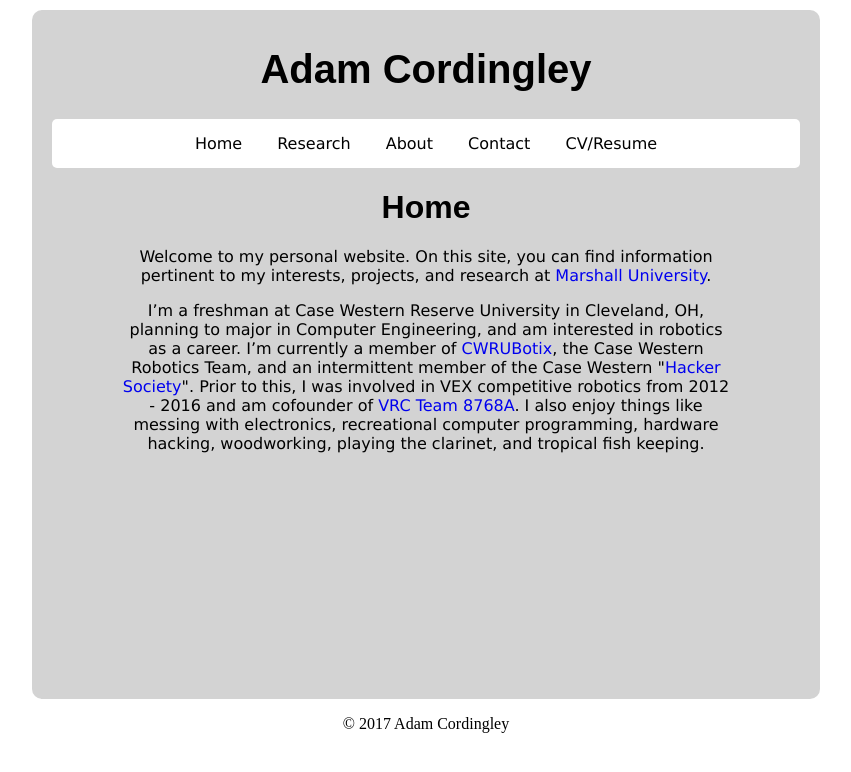
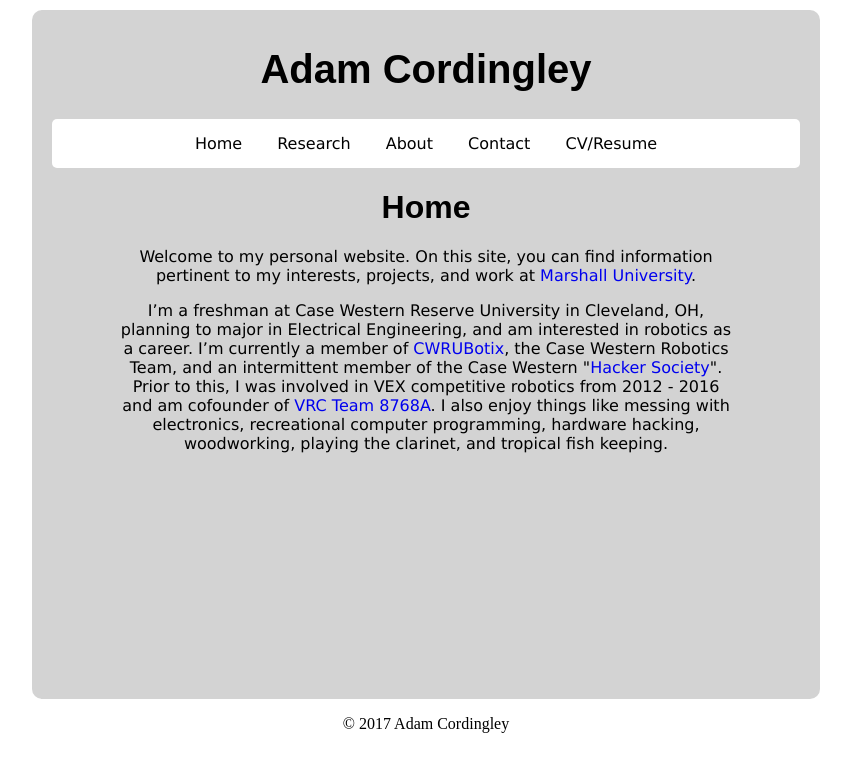
Before and after one commit to AdamC19/AdamC19.github.io, a Jekyll site: the page built from index.html, in a window 1280 px wide. Shown: the top 772 px of the page, without its empty margins (214-1065 px from the left). Built offline with Jekyll 4.4.1, drawn with Linux system fonts in a browser that asks for light colours; comment, search, counter and statistics services are not loaded.

Commit message:
Update language of bio

```diff
--- a/index.html
+++ b/index.html
@@ -1,5 +1,5 @@
 ---
 title: Home
 ---
-<p>Welcome to my personal website. On this site, you can find information pertinent to my interests, projects, and research at <a href="http://www.marshall.edu">Marshall University</a>.</p>
-<p>I&rsquo;m a freshman at Case Western Reserve University in Cleveland, OH, planning to major in Computer Engineering, and am interested in robotics as a career. I&rsquo;m currently a member of <a href="http://cwrubotix.case.edu">CWRUBotix</a>, the Case Western Robotics Team, and an intermittent member of the Case Western &quot;<a href="http://hacsoc.org">Hacker Society</a>&quot;. Prior to this, I was involved in VEX competitive robotics from 2012 - 2016 and am cofounder of <a href="http://backdrive.github.io/">VRC Team 8768A</a>. I also enjoy things like messing with electronics, recreational computer programming, hardware hacking, woodworking, playing the clarinet, and tropical fish keeping.</p>
+<p>Welcome to my personal website. On this site, you can find information pertinent to my interests, projects, and work at <a href="http://www.marshall.edu">Marshall University</a>.</p>
+<p>I&rsquo;m a freshman at Case Western Reserve University in Cleveland, OH, planning to major in Electrical Engineering, and am interested in robotics as a career. I&rsquo;m currently a member of <a href="http://cwrubotix.case.edu">CWRUBotix</a>, the Case Western Robotics Team, and an intermittent member of the Case Western &quot;<a href="http://hacsoc.org">Hacker Society</a>&quot;. Prior to this, I was involved in VEX competitive robotics from 2012 - 2016 and am cofounder of <a href="http://backdrive.github.io/">VRC Team 8768A</a>. I also enjoy things like messing with electronics, recreational computer programming, hardware hacking, woodworking, playing the clarinet, and tropical fish keeping.</p>
```
